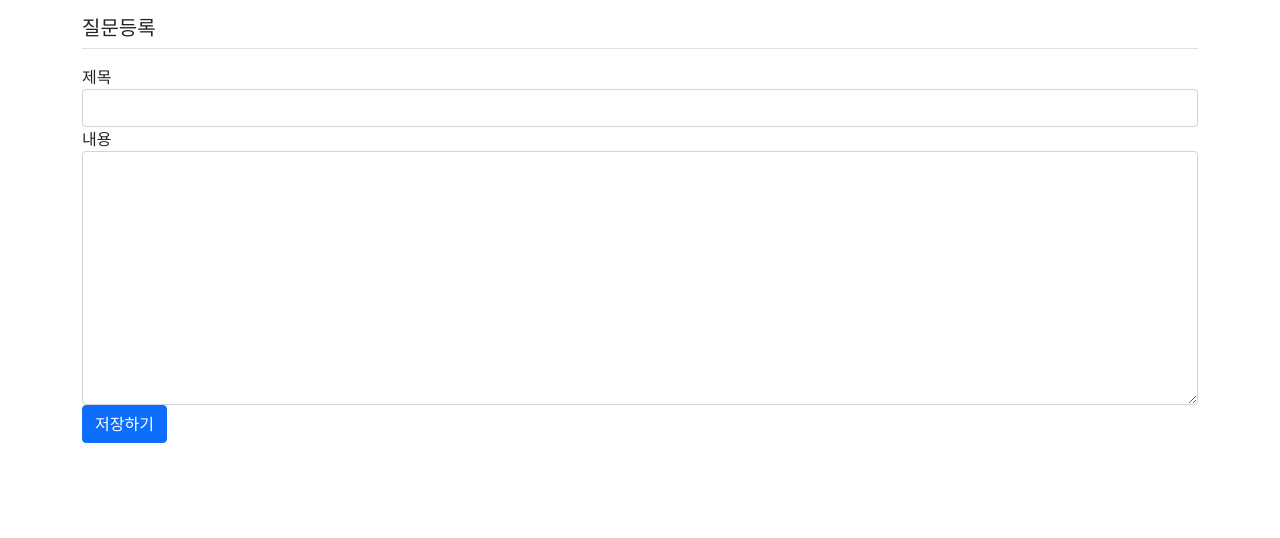
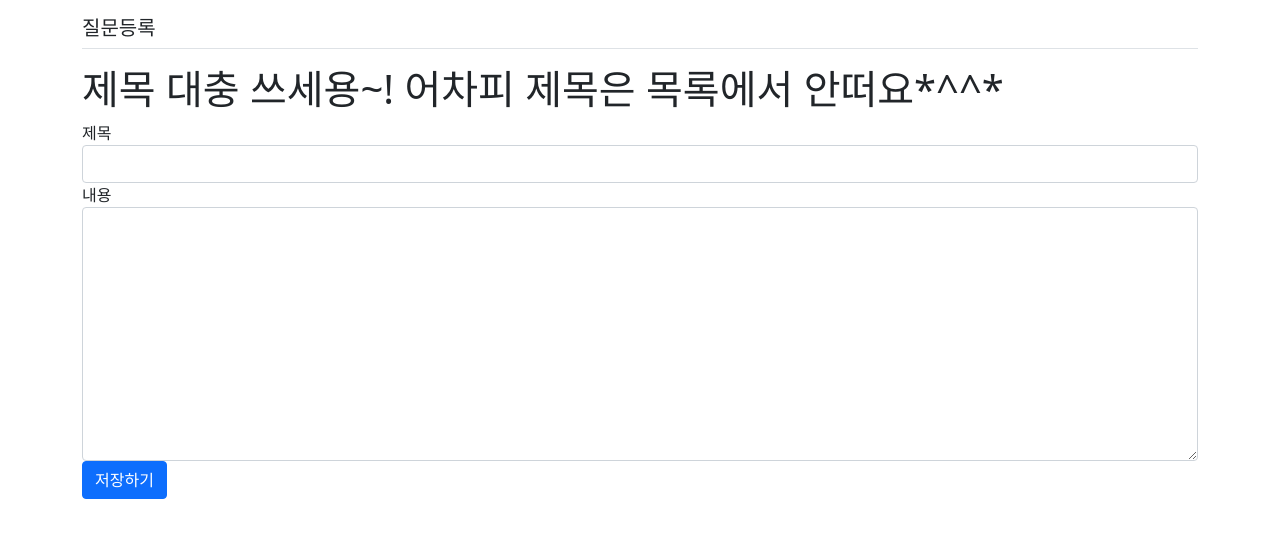
Before and after one commit to OhJune/project_seo, a Django app: page /rolling/question/create/ in a window 1280 px wide. Shown: the top 538 px of the page. Run offline with Django 4.2, Linux system fonts and the light colour scheme; the visitor is signed in with stand-in values (Sample User, id 1); some libraries are stand-ins or nearby versions.

Commit message:
찐막일리가없음ㅎ

```diff
--- a/seo/templates/rolling/question_form.html
+++ b/seo/templates/rolling/question_form.html
@@ -30,6 +30,7 @@
             </div>
         {% endif %}
         <!-- 오류표시 End -->
+        <h1>제목 대충 쓰세용~! 어차피 제목은 목록에서 안떠요*^^*</h1>
         <div class="form-group">
             <label for="subject">제목</label>
             <input type="text" class="form-control" name="subject" id="subject"
```
